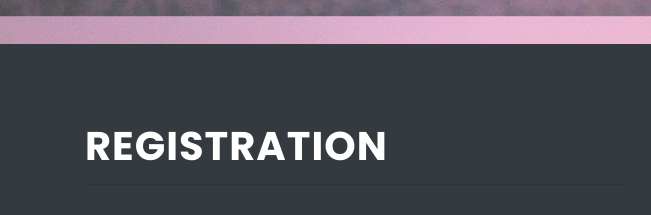
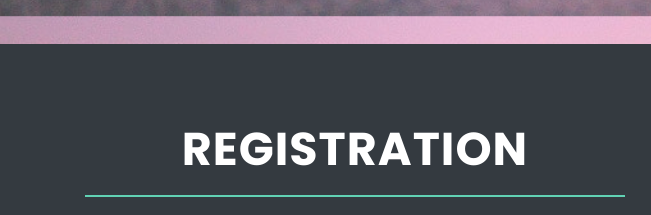
Before and after one commit to brymoe/yogasculpt, a plain HTML site: page index.html in a window 1280 px wide. Shown: the part 3782-3997 px from the top of the page, 0-651 px from the left. Drawn offline with Linux system fonts and the light colour scheme; grey boxes are pictures that could not be loaded.

Commit message:
New Main.css file
added registration stuff

```diff
--- a/css/main.css
+++ b/css/main.css
@@ -1255,9 +1255,17 @@ iframe {
 /* ==========================================================================
   14. Contact Us
   ========================================================================== */
-.contact-us h3 {
-  font-size: 36px;
-  margin-bottom: 45px;
+.contact-us h2 {
+  font-size: 46px;
+  margin-bottom: 20px;
+  text-align: center;
+}
+
+#contact .lines {
+  margin: auto;
+  position: relative;
+  border-top: 2px solid #61D2B4;
+  margin-top: 15px;
 }
 
 .contact-us p span {
@@ -1323,11 +1331,15 @@ footer {
 }
 
 .footer-links li a {
-  color: #fff;
+  /*color: #fff;*/
   margin-right: 15px;
   transition: all 0.3s ease-in-out;
   -webkit-transition: all 0.3s ease-in-out;
   -moz-transition: all 0.3s ease-in-out;
+}
+
+.footer p {
+  color: #fff;
 }
 
 .footer-links li a:hover {
```
